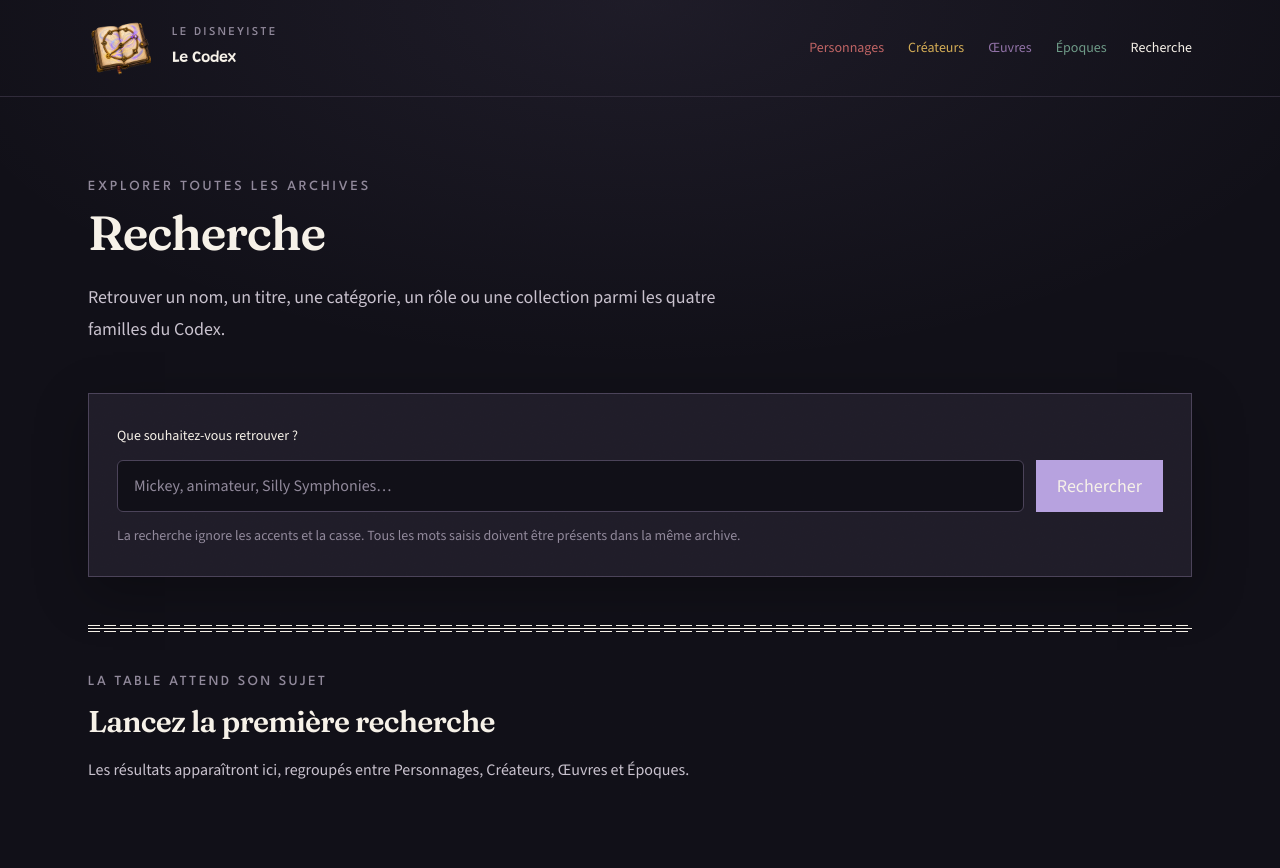
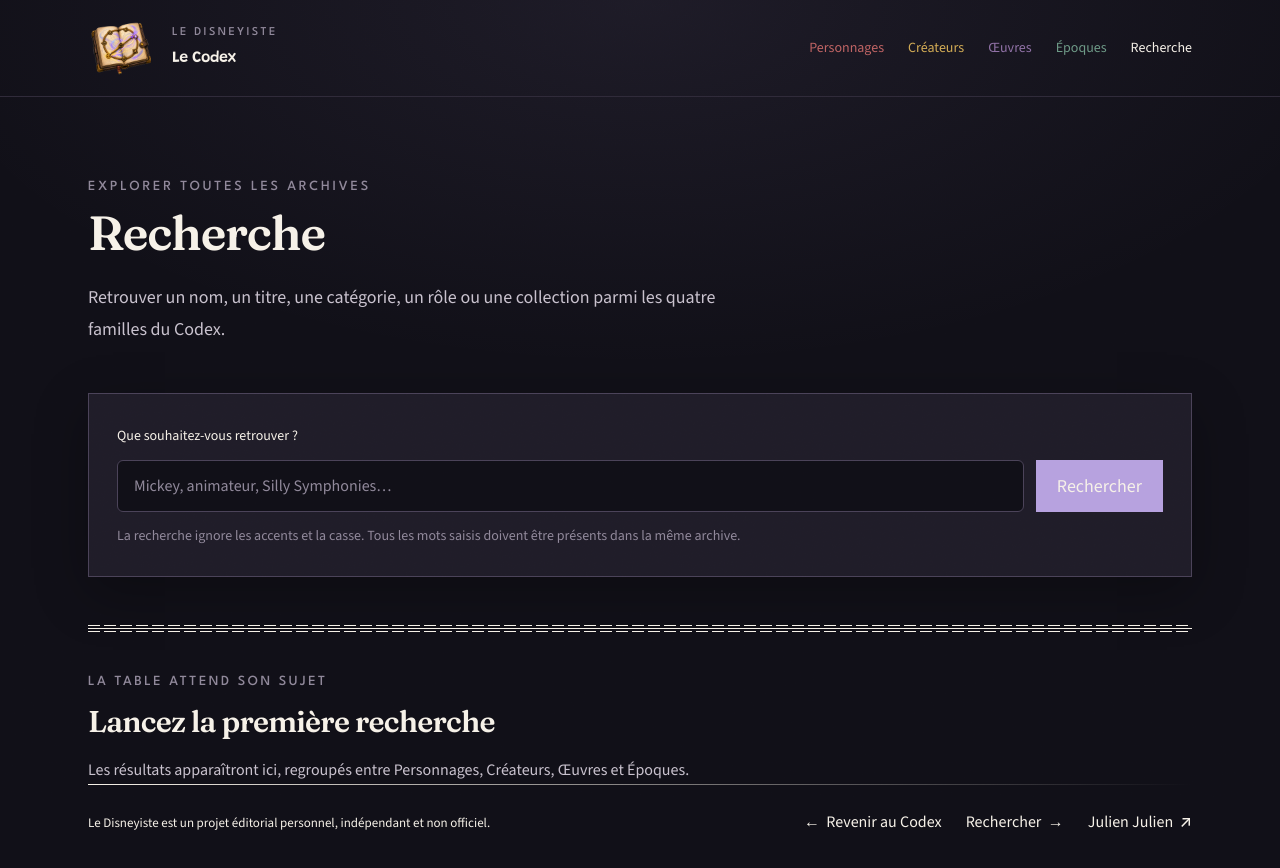
Before and after one commit to iamjulienjulien/ledisneyiste-codex, a Next.js app: page /recherche in a window 1280 px wide. Shown: the top 868 px of the page. Built offline with nearby package versions, Linux system fonts and the light colour scheme.

Commit message:
🎨 Mise en scène > Un générique court accompagne les pages du Codex > 🐭 Julien

```diff
--- a/src/app/not-found.tsx
+++ b/src/app/not-found.tsx
@@ -1,7 +1,9 @@
+import { CodexFooter } from "@/components/codex/CodexFooter";
 import { PixieLink } from "@/components/ui/PixieLink";
 
 export default function NotFound() {
     return (
+        <>
             <main className="flex items-center justify-center px-6 py-16">
                 <section className="w-full max-w-2xl">
                     <p className="text-sm font-medium font-eyebrow uppercase tracking-[0.24em] text-muted">
@@ -14,8 +16,8 @@ export default function NotFound() {
 
                     <p className="mt-6 max-w-xl text-lg leading-8 text-ink-soft">
                         L’entrée que vous cherchez n’existe pas encore ou a été
-                    déplacée. Elle s’est peut-être aventurée un peu trop loin
-                    dans les archives.
+                        déplacée. Elle s’est peut-être aventurée un peu trop
+                        loin dans les archives.
                     </p>
 
                     <div className="mt-10 grid gap-4 sm:grid-cols-2">
@@ -52,5 +54,8 @@ export default function NotFound() {
                     </div>
                 </section>
             </main>
+
+            <CodexFooter />
+        </>
     );
 }
--- a/src/app/recherche/page.tsx
+++ b/src/app/recherche/page.tsx
@@ -1,4 +1,5 @@
 import type { Metadata } from "next";
+import { CodexFooter } from "@/components/codex/CodexFooter";
 import { CodexCreateurCard } from "@/components/codex/CodexCreateurCard";
 import { CodexEpoqueCard } from "@/components/codex/CodexEpoqueCard";
 import { CodexOeuvreCard } from "@/components/codex/CodexOeuvreCard";
@@ -348,6 +349,7 @@ export default async function RecherchePage({
                     ) : null}
                 </div>
             )}
+            <CodexFooter className="mt-16 !px-0" />
         </main>
     );
 }
--- a/src/components/codex/CodexFiche/CodexFiche.tsx
+++ b/src/components/codex/CodexFiche/CodexFiche.tsx
@@ -1,3 +1,4 @@
+import { CodexFooter } from "@/components/codex/CodexFooter";
 import type { CodexFicheProps } from "@/types/codex-fiche";
 import styles from "./CodexFiche.module.css";
 
@@ -5,6 +6,7 @@ export function CodexFiche({ family, children }: CodexFicheProps) {
     return (
         <main className={styles.root} data-codex-family={family}>
             {children}
+            <CodexFooter className="mt-16 !px-0" />
         </main>
     );
 }
--- /dev/null
+++ b/src/components/codex/CodexFooter/CodexFooter.module.css
@@ -0,0 +1,29 @@
+.root {
+    width: 100%;
+    max-width: 72rem;
+    margin: 0 auto;
+    padding: 0 1.5rem 2rem;
+}
+
+.content {
+    padding-top: 1.5rem;
+}
+
+.disclaimer {
+    max-width: 38rem;
+    color: var(--color-muted);
+    font-size: 0.8125rem;
+    line-height: 1.5rem;
+}
+
+.links {
+    margin: 0;
+    padding: 0;
+    list-style: none;
+}
+
+@media (min-width: 640px) {
+    .root {
+        padding-bottom: 2.5rem;
+    }
+}
--- /dev/null
+++ b/src/components/codex/CodexFooter/CodexFooter.tsx
@@ -0,0 +1,75 @@
+import { PixieCluster } from "@/components/ui/PixieCluster";
+import { PixieLink } from "@/components/ui/PixieLink";
+import { PixieSeparator } from "@/components/ui/PixieSeparator";
+import styles from "./CodexFooter.module.css";
+import type { CodexFooterProps } from "./CodexFooter.types";
+
+export function CodexFooter({ className = "" }: CodexFooterProps) {
+    return (
+        <footer
+            aria-label="À propos du Codex"
+            className={`${styles.root} ${className}`.trim()}
+        >
+            <PixieSeparator
+                variant="fade"
+                intensity="subtle"
+                color="graphite"
+                spacing="none"
+                decorative
+            />
+
+            <PixieCluster
+                gap="md"
+                justify="between"
+                align="center"
+                className={styles.content}
+            >
+                <p className={styles.disclaimer}>
+                    Le Disneyiste est un projet éditorial personnel, indépendant
+                    et non officiel.
+                </p>
+
+                <nav aria-label="Navigation de fin de page">
+                    <PixieCluster
+                        as="ul"
+                        gap="md"
+                        align="center"
+                        className={styles.links}
+                    >
+                        <li>
+                            <PixieLink
+                                href="/"
+                                variant="action"
+                                indicator="back"
+                            >
+                                Revenir au Codex
+                            </PixieLink>
+                        </li>
+
+                        <li>
+                            <PixieLink
+                                href="/recherche"
+                                variant="action"
+                                indicator="arrow"
+                            >
+                                Rechercher
+                            </PixieLink>
+                        </li>
+
+                        <li>
+                            <PixieLink
+                                href="https://julienjulien.fr"
+                                target="_blank"
+                                rel="noreferrer"
+                                variant="action"
+                                indicator="external"
+                            >
+                                Julien Julien
+                            </PixieLink>
+                        </li>
+                    </PixieCluster>
+                </nav>
+            </PixieCluster>
+        </footer>
+    );
+}
--- /dev/null
+++ b/src/components/codex/CodexFooter/CodexFooter.types.ts
@@ -0,0 +1,3 @@
+export type CodexFooterProps = Readonly<{
+    className?: string;
+}>;
--- /dev/null
+++ b/src/components/codex/CodexFooter/index.ts
@@ -0,0 +1,2 @@
+export { CodexFooter } from "./CodexFooter";
+export type { CodexFooterProps } from "./CodexFooter.types";
--- a/src/components/codex/CodexIndexPage/CodexIndexPage.tsx
+++ b/src/components/codex/CodexIndexPage/CodexIndexPage.tsx
@@ -1,3 +1,4 @@
+import { CodexFooter } from "@/components/codex/CodexFooter";
 import { PixieBackdrop } from "@/components/ui/PixieBackdrop";
 import { PixieCluster } from "@/components/ui/PixieCluster";
 import { PixieFrame } from "@/components/ui/PixieFrame";
@@ -149,6 +150,7 @@ export function CodexIndexPage({
 
                 {children}
             </PixieSection>
+            <CodexFooter />
         </main>
     );
 }
```
Lines whose indentation alone changed are shown as unchanged.
